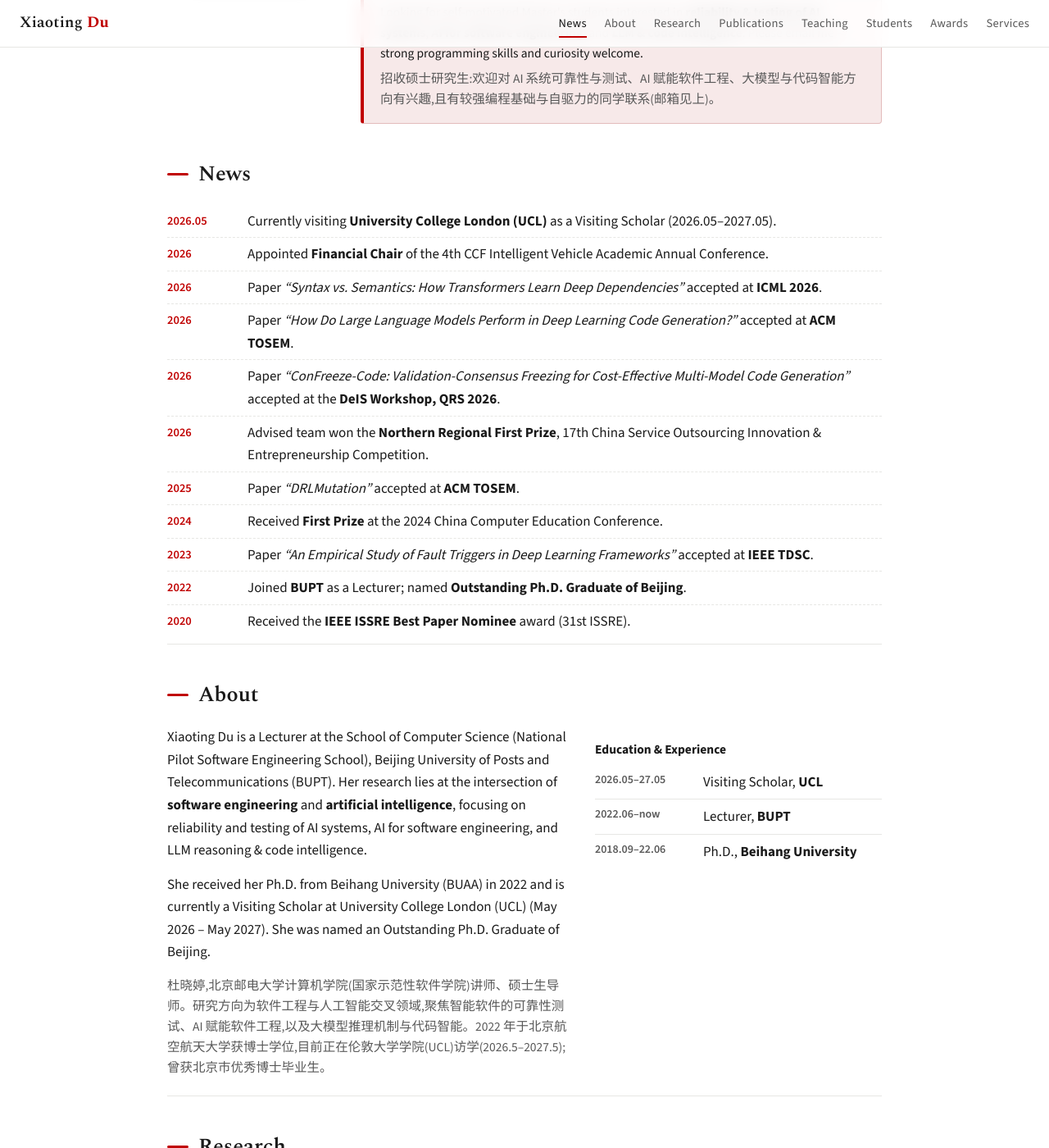
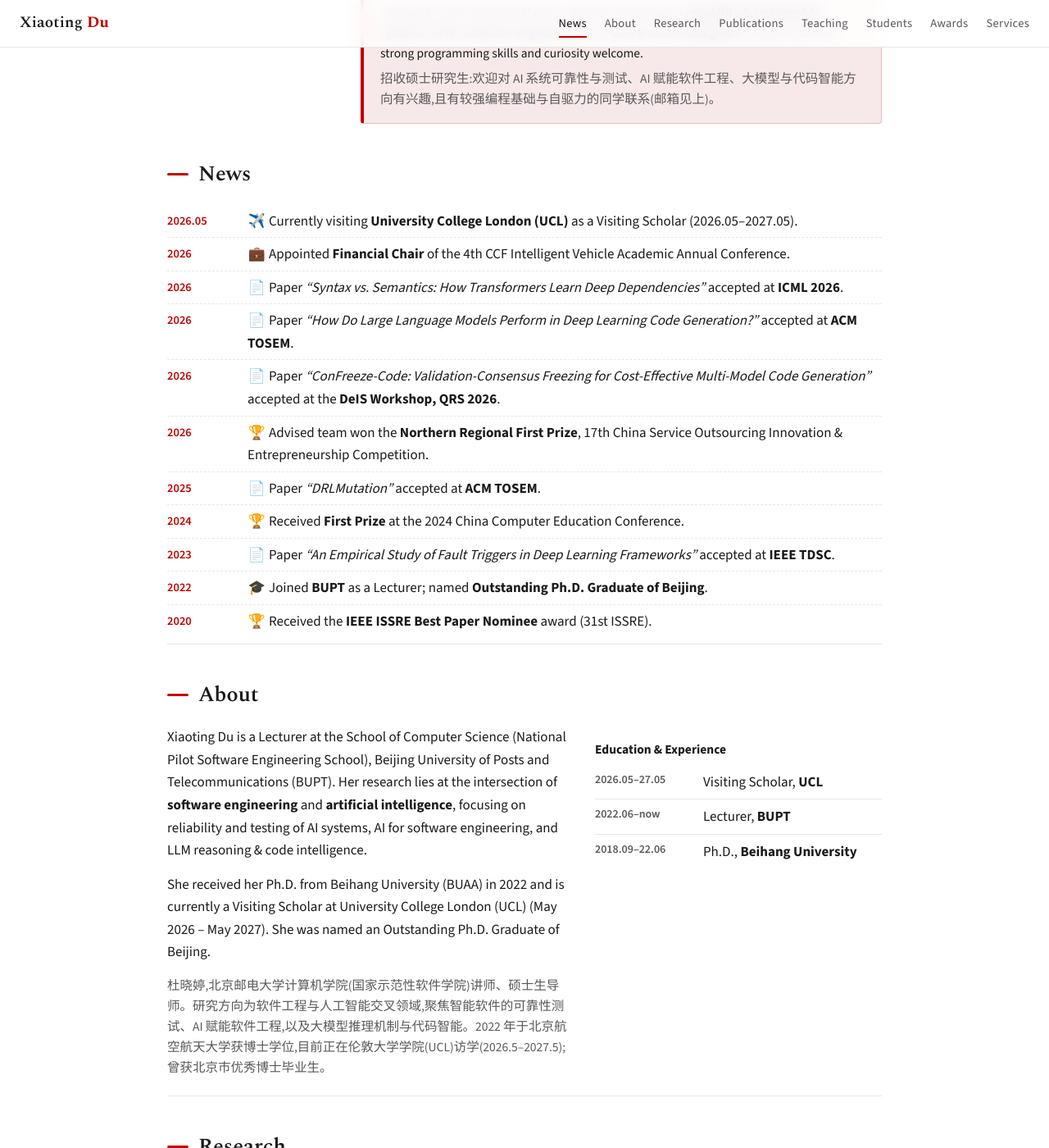
Before and after one commit to xiaotingdu/xiaotingdu.github.io, a Jekyll site: the page index.html, which Jekyll copies as it is, in a window 1280 px wide and 1400 px high, scrolled down 390 px. Shown: the whole window at 82% size. Built offline with Jekyll 4.4.1, drawn with Linux system fonts in a browser that asks for light colours; a style sheet for code colours, icons or effects is not loaded.

Commit message:
feat: add type-specific icons to News items (paper/award/service/visit)
Co-Authored-By: Claude Opus 4.8 <noreply@anthropic.com>
Claude-Session: https://claude.ai/code/session_01HHvSEjrXxiD74jJiDgt76N

```diff
--- a/index.html
+++ b/index.html
@@ -71,17 +71,17 @@
   <section class="section reveal" id="news">
     <h2>News</h2>
     <ul class="news">
-      <li><time>2026.05</time><span>Currently visiting <b>University College London (UCL)</b> as a Visiting Scholar (2026.05–2027.05).</span></li>
-      <li><time>2026</time><span>Appointed <b>Financial Chair</b> of the 4th CCF Intelligent Vehicle Academic Annual Conference.</span></li>
-      <li><time>2026</time><span>Paper <i>&ldquo;Syntax vs. Semantics: How Transformers Learn Deep Dependencies&rdquo;</i> accepted at <b>ICML 2026</b>.</span></li>
-      <li><time>2026</time><span>Paper <i>&ldquo;How Do Large Language Models Perform in Deep Learning Code Generation?&rdquo;</i> accepted at <b>ACM TOSEM</b>.</span></li>
-      <li><time>2026</time><span>Paper <i>&ldquo;ConFreeze-Code: Validation-Consensus Freezing for Cost-Effective Multi-Model Code Generation&rdquo;</i> accepted at the <b>DeIS Workshop, QRS 2026</b>.</span></li>
-      <li><time>2026</time><span>Advised team won the <b>Northern Regional First Prize</b>, 17th China Service Outsourcing Innovation &amp; Entrepreneurship Competition.</span></li>
-      <li><time>2025</time><span>Paper <i>&ldquo;DRLMutation&rdquo;</i> accepted at <b>ACM TOSEM</b>.</span></li>
-      <li><time>2024</time><span>Received <b>First Prize</b> at the 2024 China Computer Education Conference.</span></li>
-      <li><time>2023</time><span>Paper <i>&ldquo;An Empirical Study of Fault Triggers in Deep Learning Frameworks&rdquo;</i> accepted at <b>IEEE TDSC</b>.</span></li>
-      <li><time>2022</time><span>Joined <b>BUPT</b> as a Lecturer; named <b>Outstanding Ph.D. Graduate of Beijing</b>.</span></li>
-      <li><time>2020</time><span>Received the <b>IEEE ISSRE Best Paper Nominee</b> award (31st ISSRE).</span></li>
+      <li><time>2026.05</time><span><span class="ev">✈️</span>Currently visiting <b>University College London (UCL)</b> as a Visiting Scholar (2026.05–2027.05).</span></li>
+      <li><time>2026</time><span><span class="ev">💼</span>Appointed <b>Financial Chair</b> of the 4th CCF Intelligent Vehicle Academic Annual Conference.</span></li>
+      <li><time>2026</time><span><span class="ev">📄</span>Paper <i>&ldquo;Syntax vs. Semantics: How Transformers Learn Deep Dependencies&rdquo;</i> accepted at <b>ICML 2026</b>.</span></li>
+      <li><time>2026</time><span><span class="ev">📄</span>Paper <i>&ldquo;How Do Large Language Models Perform in Deep Learning Code Generation?&rdquo;</i> accepted at <b>ACM TOSEM</b>.</span></li>
+      <li><time>2026</time><span><span class="ev">📄</span>Paper <i>&ldquo;ConFreeze-Code: Validation-Consensus Freezing for Cost-Effective Multi-Model Code Generation&rdquo;</i> accepted at the <b>DeIS Workshop, QRS 2026</b>.</span></li>
+      <li><time>2026</time><span><span class="ev">🏆</span>Advised team won the <b>Northern Regional First Prize</b>, 17th China Service Outsourcing Innovation &amp; Entrepreneurship Competition.</span></li>
+      <li><time>2025</time><span><span class="ev">📄</span>Paper <i>&ldquo;DRLMutation&rdquo;</i> accepted at <b>ACM TOSEM</b>.</span></li>
+      <li><time>2024</time><span><span class="ev">🏆</span>Received <b>First Prize</b> at the 2024 China Computer Education Conference.</span></li>
+      <li><time>2023</time><span><span class="ev">📄</span>Paper <i>&ldquo;An Empirical Study of Fault Triggers in Deep Learning Frameworks&rdquo;</i> accepted at <b>IEEE TDSC</b>.</span></li>
+      <li><time>2022</time><span><span class="ev">🎓</span>Joined <b>BUPT</b> as a Lecturer; named <b>Outstanding Ph.D. Graduate of Beijing</b>.</span></li>
+      <li><time>2020</time><span><span class="ev">🏆</span>Received the <b>IEEE ISSRE Best Paper Nominee</b> award (31st ISSRE).</span></li>
     </ul>
   </section>
 
--- a/style.css
+++ b/style.css
@@ -151,6 +151,7 @@ main { max-width: var(--max); margin: 0 auto; padding: 0 24px; }
   font-variant-numeric: tabular-nums; font-size: 14.5px; padding-top: 2px;
 }
 .news span { color: var(--ink); }
+.news .ev { display: inline-block; width: 22px; margin-right: 4px; text-align: center; font-style: normal; }
 .todo { color: var(--ink-3); font-style: italic; }
 
 /* =========================================================================
```
